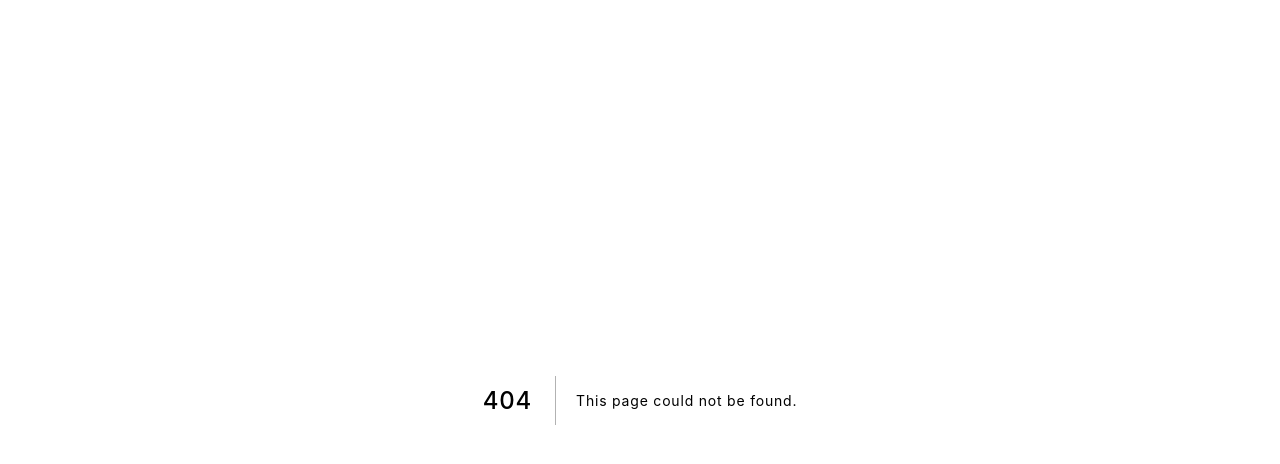
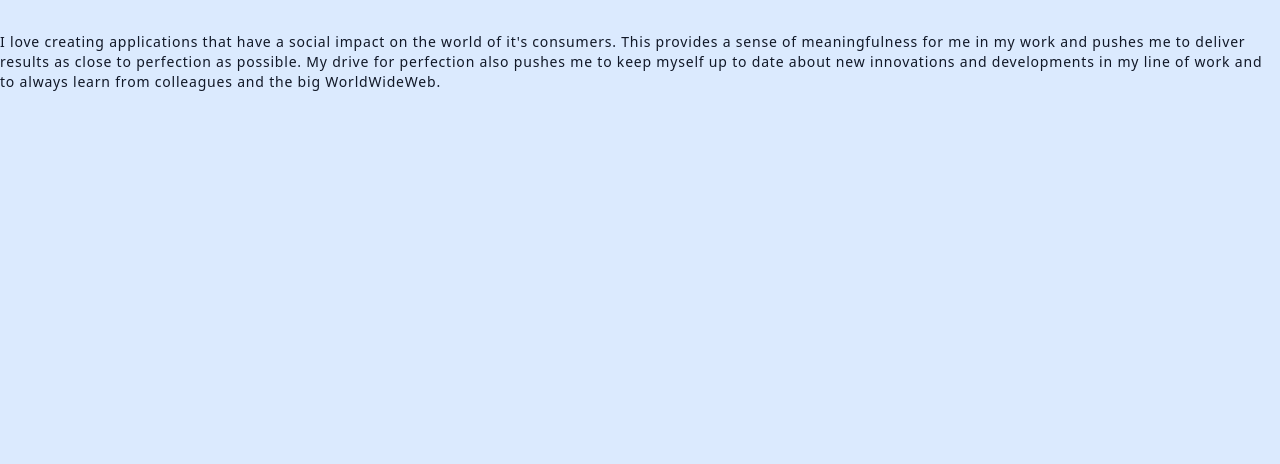
Before and after one commit to MikevPeeren/personal-website, a Next.js app: page /components/Content in a window 1280 px wide. Before the commit this address had no page. Shown: the top 464 px of the page. Built offline with nearby package versions, Linux system fonts and the light colour scheme.

Commit message:
:recycle: Moved Content to new component

```diff
--- /dev/null
+++ b/pages/components/Content.tsx
@@ -0,0 +1,12 @@
+// Constants
+import { FIRST_PARAGRAPH } from '../../constants/general';
+
+const Content = () => {
+  return (
+    <div className="pt-8">
+      <p className="text-sm">{FIRST_PARAGRAPH}</p>
+    </div>
+  );
+};
+
+export default Content;
--- a/pages/index.tsx
+++ b/pages/index.tsx
@@ -6,6 +6,7 @@ import { ReactElement } from 'react';
 
 // Components
 import SocialMedia from './components/SocialMedia';
+import Content from './components/Content';
 
 // Constants
 import { HEADER, TITLE, LOCATION, FIRST_PARAGRAPH, GET_IN_TOUCH } from '../constants/general';
@@ -19,7 +20,7 @@ const Home = (): ReactElement => {
     <div>
       <Head>
         <title>{HEADER}</title>
-        <link rel="icon" href="./favicon.ico" />
+        <link rel="icon" href="./favicon.png" />
       </Head>
 
       <main>
@@ -50,7 +51,7 @@ const Home = (): ReactElement => {
                 </svg>
                 {LOCATION}
               </p>
-              <p className="pt-8 text-sm">{FIRST_PARAGRAPH}</p>
+              <Content />
 
               <div className="pt-12 pb-8">
                 <button
```
